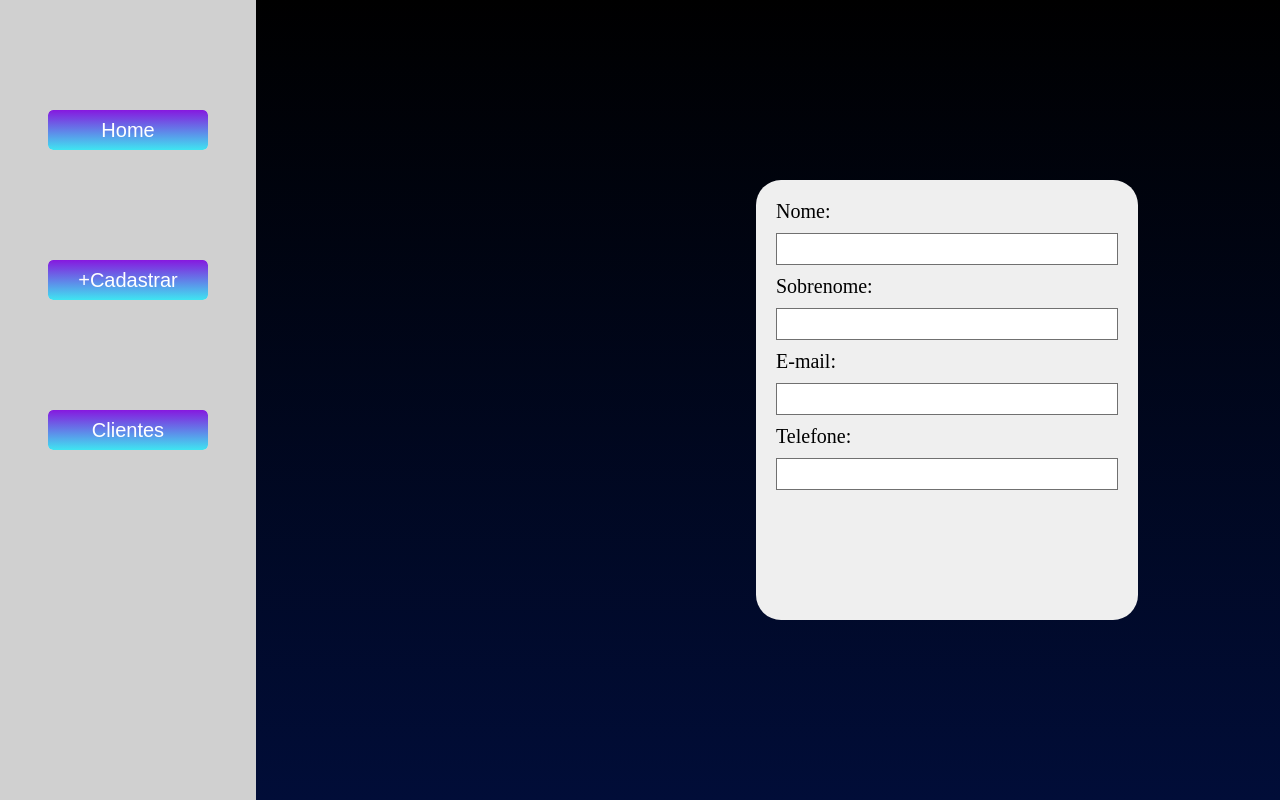
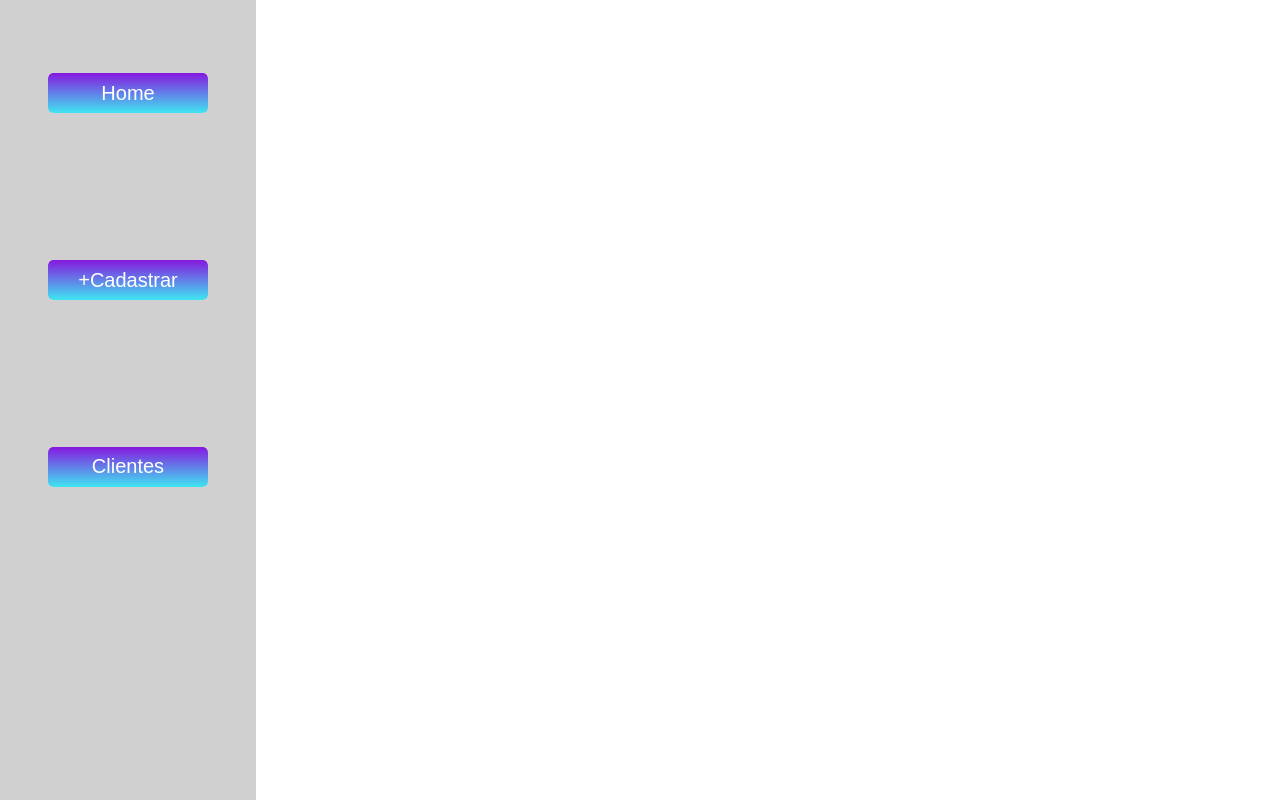
Before and after one commit to luiseduardot17/sprint-venture-labs, a React (Vite) app: page / in a window 1280 px wide. Built offline with nearby package versions, Linux system fonts and the light colour scheme.

Commit message:
feat: recurso instalado react-router-dom e criada as devidas rotas

```diff
--- a/package.json
+++ b/package.json
@@ -10,7 +10,8 @@
   },
   "dependencies": {
     "react": "^18.2.0",
-    "react-dom": "^18.2.0"
+    "react-dom": "^18.2.0",
+    "react-router-dom": "^6.3.0"
   },
   "devDependencies": {
     "@types/react": "^18.0.17",
--- a/src/App.jsx
+++ b/src/App.jsx
@@ -1,15 +1,21 @@
-import './App.css'
-import Form from './components/Form/Form'
-import Menu from './components/Menu/Menu'
+import "./App.css";
+import { BrowserRouter, Routes, Route } from "react-router-dom";
+import Menu from "./components/Menu/Menu";
+import Home from "./Pages/Home/Home";
+import Cadastrar from "./pages/Cadastrar/Cadastrar";
+import Clientes from "./pages/Clientes/Clientes";
 
 function App() {
-
   return (
-    <div className="App">
-      <Menu/>
-      <Form/>
-    </div>
-  )
+    <BrowserRouter>
+      <Menu />
+      <Routes>
+        <Route path="/" element={<Home />} />
+        <Route path="/+Cadastrar" element={<Cadastrar />} />
+        <Route path="/Clientes" element={<Clientes />} />
+      </Routes>
+    </BrowserRouter>
+  );
 }
 
-export default App
+export default App;
--- a/src/components/Menu/Menu.jsx
+++ b/src/components/Menu/Menu.jsx
@@ -1,4 +1,5 @@
 import React from "react";
+import { Link } from "react-router-dom";
 import Button from "../Button/Button";
 import S from "./Menu.module.css";
 
@@ -6,9 +7,15 @@ const Menu = () => {
   return (
     <div className={S.container}>
       <nav className={S.nav}>
-        <Button texto="Home" />
-        <Button texto="+Cadastrar" />
-        <Button texto="Clientes" />
+        <Link className={S.nav} to="/">
+          <Button texto="Home" />
+        </Link>
+        <Link className={S.nav} to="/Cadastrar">
+          <Button texto="+Cadastrar" />
+        </Link>
+        <Link className={S.nav} to="/Clientes">
+          <Button texto="Clientes" />
+        </Link>
       </nav>
     </div>
   );
--- a/src/index.css
+++ b/src/index.css
@@ -3,3 +3,12 @@
     padding: 0;
     box-sizing: 0;
   }
+
+  a {
+    text-decoration: none;
+  }
+
+  #root {
+    display: flex;
+    flex-direction: row;
+  }
--- /dev/null
+++ b/src/pages/Cadastrar/Cadastrar.jsx
@@ -0,0 +1,12 @@
+import React from 'react'
+import Form from '../../components/Form/Form'
+
+const Cadastrar = () => {
+  return (
+    <div>
+      <Form/>
+    </div>
+  )
+}
+
+export default Cadastrar
--- /dev/null
+++ b/src/pages/Clientes/Clientes.jsx
@@ -0,0 +1,11 @@
+import React from 'react'
+
+const Clientes = () => {
+  return (
+    <div>
+
+    </div>
+  )
+}
+
+export default Clientes
--- /dev/null
+++ b/src/pages/Home/Home.jsx
@@ -0,0 +1,13 @@
+import React from "react";
+import S from "./Home.module.css";
+import rocket from "../../assets/rocket.svg";
+
+const Home = () => {
+  return (
+    <div className={S.container}>
+      <img src={rocket} alt="rocket" />
+    </div>
+  );
+};
+
+export default Home;
--- /dev/null
+++ b/src/pages/Home/Home.module.css
@@ -0,0 +1,6 @@
+.container {
+  display: flex;
+  justify-content: center;
+  align-items: center;
+  background-image: linear-gradient(180deg,#000000 0%,#010d38 100%);
+}
```
Also changed, not shown: src/assets/rocket.svg (added), 1 other file (tests, documents, lock files or other folders).
